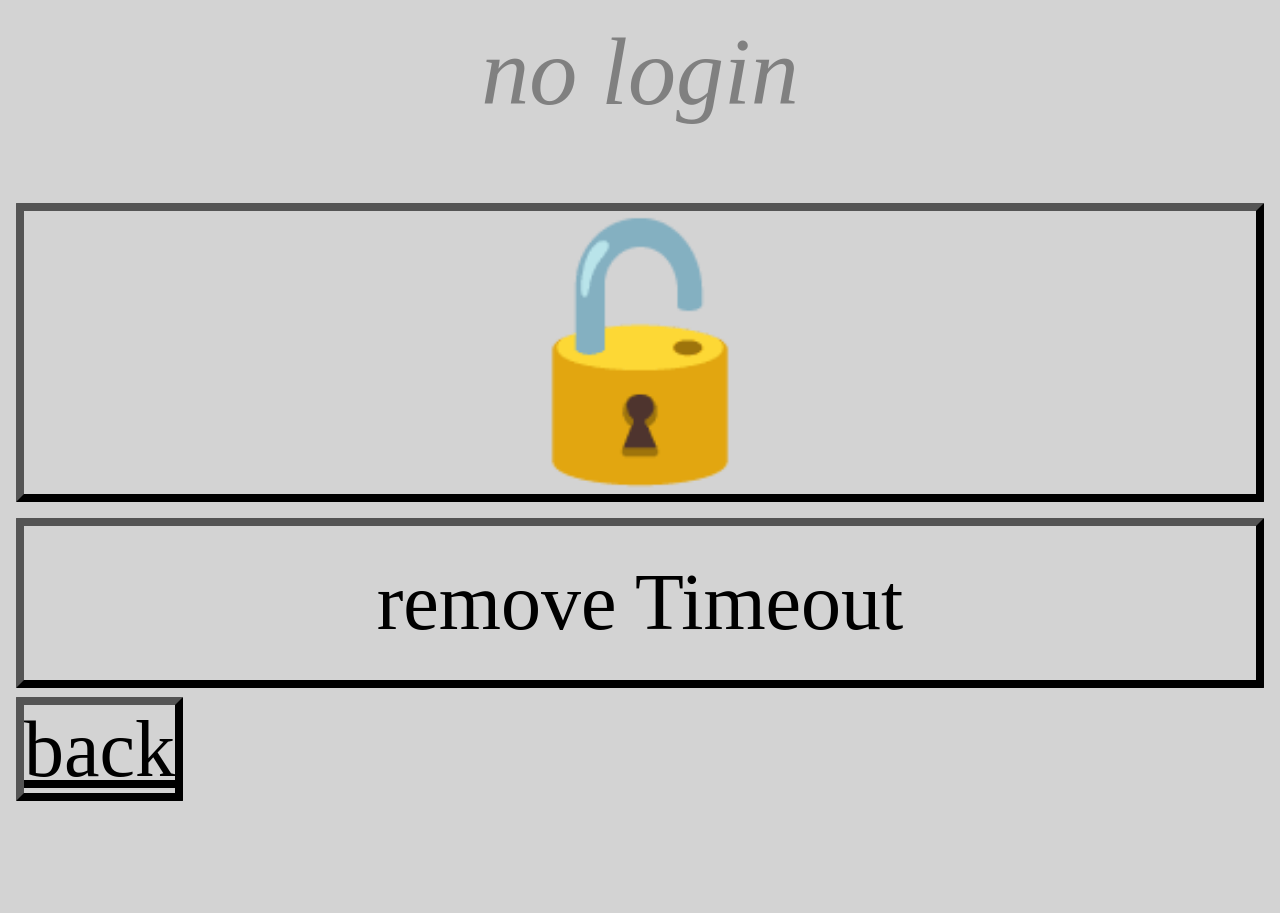
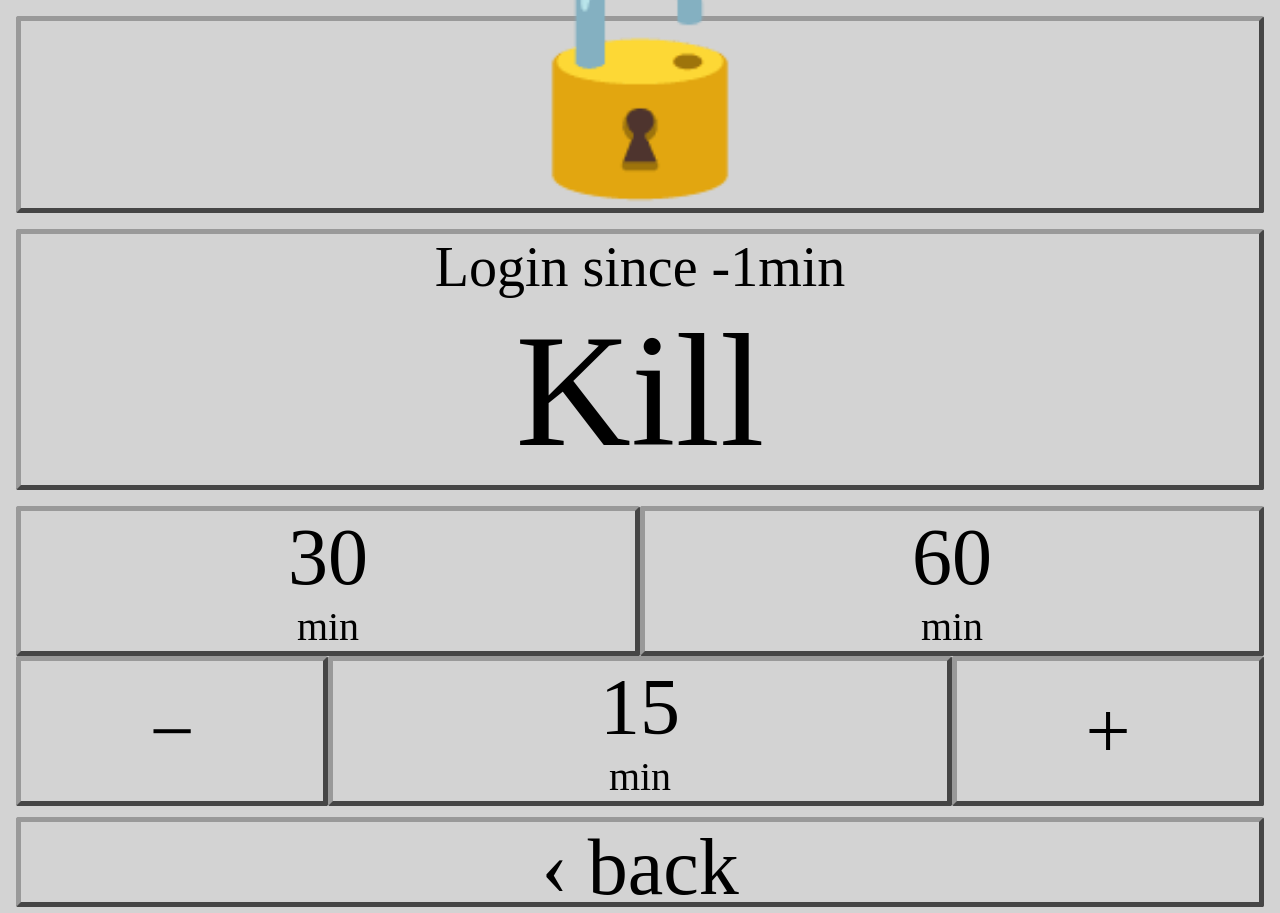
Before and after one commit to HoffmannP/Asasel, a SvelteKit app in the folder frontend/: page /nura in a window 1280 px wide. Before the commit the page ends 801 px from the top, so only its background shows below. Built offline with nearby package versions, Linux system fonts and the light colour scheme.

Commit message:
GUI nicer

```diff
--- a/frontend/src/routes/+page.svelte
+++ b/frontend/src/routes/+page.svelte
@@ -7,8 +7,22 @@
     ]
 </script>
 
-<div class="main" style="--rows: {points.length}">
+<div class="main">
     {#each points as point}
     <a href="/{slugify(point)}">{point}</a>
     {/each}
 </div>
+
+
+<style>
+.main {
+    padding: 1rem;
+    width: calc(100vw - 2.67rem);
+    height: calc(100vh - 2.67rem);
+    background-color: lightgrey;
+    display: grid;
+    grid-template-rows: repeat(2, 1fr);
+    gap: 1.67rem;
+
+}
+</style>
--- a/frontend/src/routes/[point]/+page.svelte
+++ b/frontend/src/routes/[point]/+page.svelte
@@ -11,10 +11,10 @@
 </script>
 
 <div class="main">
+    <Lockstate {endpoint} user={USER} />
     <Loginstate {endpoint} user={USER} />
-    <Lockstate {endpoint} user={USER} />
     <Timeout {endpoint} user={USER} />
-    <div><a href="/">back</a></div>
+    <div class="component"><a href="/">‹ back</a></div>
 </div>
 
 <style>
--- a/frontend/src/routes/[point]/loginstate.svelte
+++ b/frontend/src/routes/[point]/loginstate.svelte
@@ -23,7 +23,7 @@
     {#await state}
     <div class="loading">... loading ...</div>
     {:then usertime}
-    {#if usertime.duration == -1}
+    {#if usertime.duration == 1}
     <div class="silent">no login</div>
     {:else}
     <button onclick={kill}>
--- a/frontend/src/routes/[point]/timeout.svelte
+++ b/frontend/src/routes/[point]/timeout.svelte
@@ -2,7 +2,7 @@
     import { onMount } from 'svelte'
 
     let { endpoint, user } = $props()
-    let state = $state({ remaining: 1 })
+    let state = $state({ remaining: -1 })
     let varTimeout = $state(15)
 
     async function loadtimeout () {
@@ -37,7 +37,7 @@
     {#if timeout.remaining == -1}
     <button class="min" style="grid-area: preset1" onclick={_ => setTimeout(30)}>30</button>
     <button class="min" style="grid-area: preset2" onclick={_ => setTimeout(60)}>60</button>
-    <button style="grid-area: minus" onclick={() => varTimeout -= 5}>-</button>
+    <button disabled={ varTimeout <= 5 } style="grid-area: minus" onclick={() => varTimeout -= 5}>−</button>
     <button class="min" style="grid-area: valset" onclick={_ => setTimeout({varTimeout})}>{varTimeout}</button>
     <button style="grid-area: plus" onclick={() => varTimeout += 5}>+</button>
     {:else}
@@ -52,10 +52,10 @@
 <style>
 .timeout {
     display: grid;
-    grid-template: repeat(2, 1fr) / repeat(6, 1fr);
+    grid-template: repeat(2, 1fr) / repeat(4, 1fr);
     grid-template-areas:
-        "preset1 preset1 preset1 preset2 preset2 preset2"
-        "minus   minus   valset  valset   plus  plus";
+        "preset1 preset1 preset2 preset2"
+        "minus   valset  valset   plus  ";
     gap: 0;
 }
 
@@ -65,6 +65,6 @@
 }
 
 .allgrid {
-    grid-area: 1 / 7 / 3 / 1;
+    grid-area: 1 / 5 / 3 / 1;
 }
 </style>
--- a/frontend/static/global.css
+++ b/frontend/static/global.css
@@ -8,36 +8,45 @@ body {
     width: 100%;
     height: 100%;
 
+    display: flex;
     justify-content: center;
     align-items: center;
 }
 
-button {
+a, button {
     font-size: inherit;
     font-family: inherit;
     background-color: inherit;
 
+    display: flex;
     flex-direction: column;
     justify-content: space-evenly;
     align-items: center;
 
     width: 100%;
     height: 100%;
+
+    border: 0.33rem outset #999999;
+    border-radius: 0.16rem;
+    color: black;
 }
 
-a,
-button {
-    border: 0.5rem outset black;
-    border-radius: 1px;
-    color: black;
+a {
+    text-decoration: none;
 }
 
 a:active, button:active {
     border-style: inset;
 }
 
+button:disabled {
+    color: #666666;
+    border-style: solid;
+    background-color: #cccccc;
+}
+
 .silent {
-    color: grey;
+    color: #666666;
     font-style: italic;
     font-size: 120%;
     text-align: center;
```
